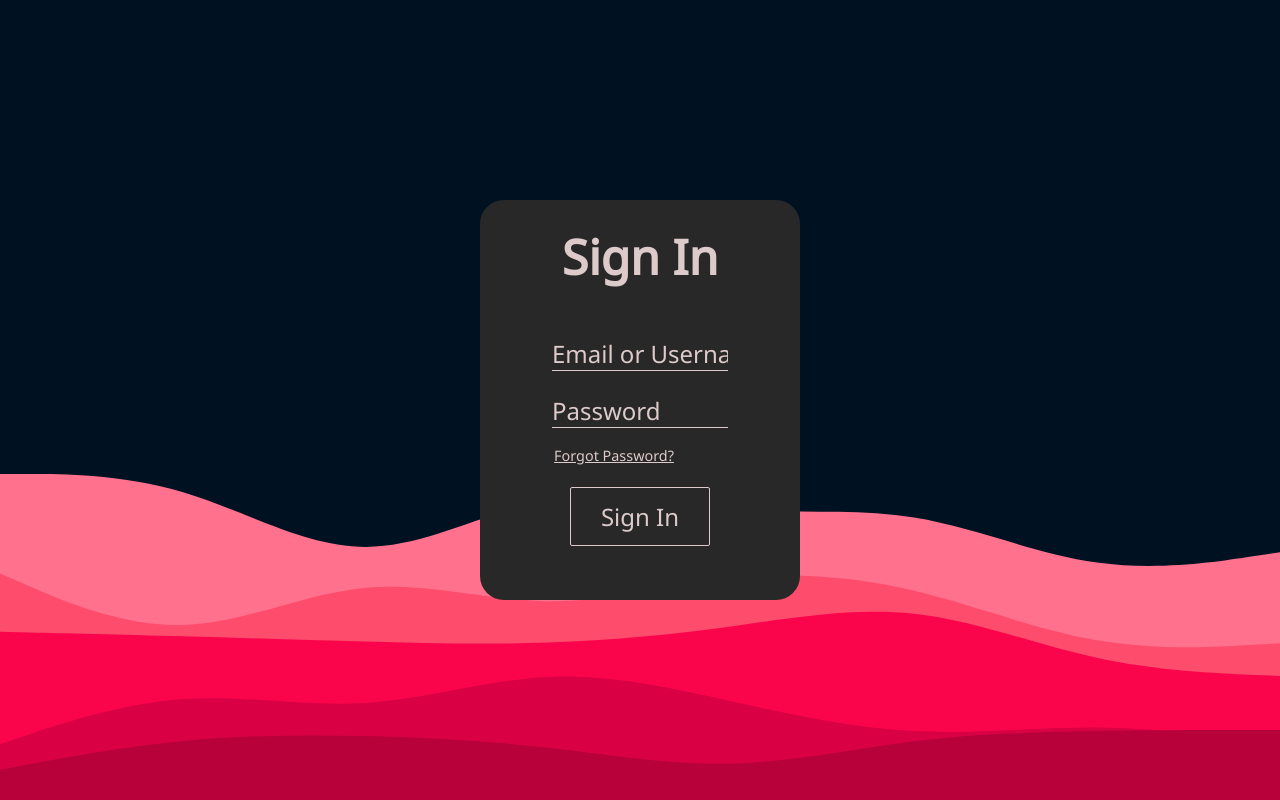
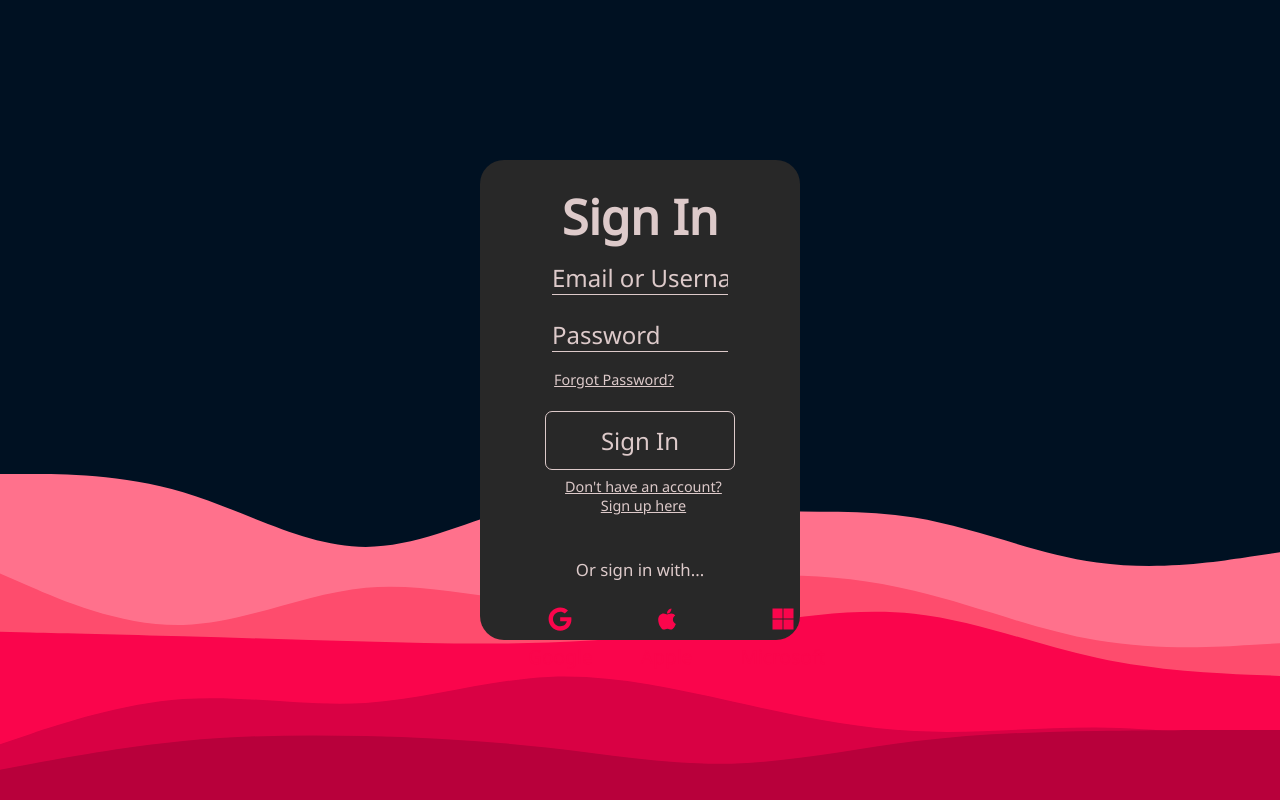
Before and after one commit to TeamWorkspaceCA/teamworkspace, a Next.js app: page /signin in a window 1280 px wide. Built offline with nearby package versions, Linux system fonts and the light colour scheme; a web font is replaced by a local one.

Commit message:
Added sign in with apple google and microsoft

```diff
--- a/package.json
+++ b/package.json
@@ -12,6 +12,7 @@
     "node": "^17.3.0",
     "react": "17.0.2",
     "react-dom": "17.0.2",
+    "react-icons": "^4.3.1",
     "sass": "^1.47.0"
   },
   "devDependencies": {
--- a/pages/signin.tsx
+++ b/pages/signin.tsx
@@ -1,18 +1,36 @@
 import type { NextPage } from 'next'
-import Head from 'next/head'
-import Image from 'next/image'
+import {FaGoogle, FaApple, FaMicrosoft} from 'react-icons/fa'
 
 const signin: NextPage = () => {
   return (
     <>
       <div className='signinbox-middle'>
         <h1>Sign In</h1>
-        <form style={{padding:"1.5em"}}>
+        <form style={{padding:"0 1.5em 1.5em 1.5em"}}>
             <input type="text" placeholder='Email or Username' />
             <input type="password" placeholder='Password' />
             <div className='btn--link'>Forgot Password?</div>
             <div className='signin-btn'>Sign In</div>
+            <div className='btn--link' style={{textAlign: 'center'}}>Don't have an account? Sign up here</div>
         </form>
+        <div>
+            <p style={{fontSize: '0.7em'}}>Or sign in with...</p>
+
+            <div style={{display: 'flex', justifyContent: 'space-evenly', alignItems: 'center'}}>
+                <div className='btn--icon'>
+                    <FaGoogle />
+                    <span>Google</span>
+                </div>
+                <div className='btn--icon'>
+                    <FaApple />
+                    <span>Apple</span>
+                </div>
+                <div className='btn--icon'>
+                    <FaMicrosoft />
+                    <span>Microsoft</span>
+                </div>
+            </div>
+        </div>
       </div>
     </>
   )
--- a/styles/globals.scss
+++ b/styles/globals.scss
@@ -1,6 +1,8 @@
 @import url('https://fonts.googleapis.com/css2?family=Dosis:wght@300&family=Noto+Sans&family=Rubik+Beastly&display=swap');
 @import './colors';
 
+
+/* Basic Settings that apply for everything */
 html,
 body {
   padding: 0;
@@ -34,6 +36,8 @@ a {
   align-items: center;
 }
 
+/* MOBILE STYLES START */
+/* <<<<< NOTE: The website will be designed for mobile first, then we will make ajustments for pc with the MEDIA QUERY BLOCK >>>>>> */
 
 input {
   padding: .5em;
@@ -62,6 +66,14 @@ input {
   padding: 0.5em;
 }
 
+.btn--icon {
+  color: $aura;
+  padding: 1em;
+  span {
+    font-size: 0.8em;
+  }
+}
+
 .signinbox-middle {
   width: 80%;
   min-height: 50%;
@@ -75,7 +87,6 @@ input {
 
   .btn--link{
     text-align: left;
-    //margin-left: 1.4em;
     padding-left: .98em;
   }
 
@@ -83,13 +94,11 @@ input {
     width: 100%;
     font-size: 1em;
   }
-}
 
   .signin-btn {
     background-color: transparent;
-  border-radius: 2px;
     border-color: $textcolor;
-  width: 70%;
+    width: 95%;
     margin: auto;
     border: 1px solid $textcolor;
     padding: 0.5em;
@@ -97,12 +106,24 @@ input {
     color: $textcolor;
     font-size: 1em;
     margin-top: 1em;
+    border-radius: 7px;
+
+    &:hover {
+      color: $aura;
+      border: 1px solid $aura;
+    }
+  }
 }
 
+/* MOBLIE STYLES END HERE */
+
+
+/* PC SCSS */
+/* If there is a problem for the pc styles, change it here */
 @media only screen and (min-width: 1025px) {
   .signinbox-middle {
     width: 25%;
-    height: 50%;
+    height: 60%;
     padding: 1em;
     font-size: 1.5em;
 
```
Also changed, not shown: 1 other file (tests, documents, lock files or other folders). Lines whose indentation alone changed are shown as unchanged.
